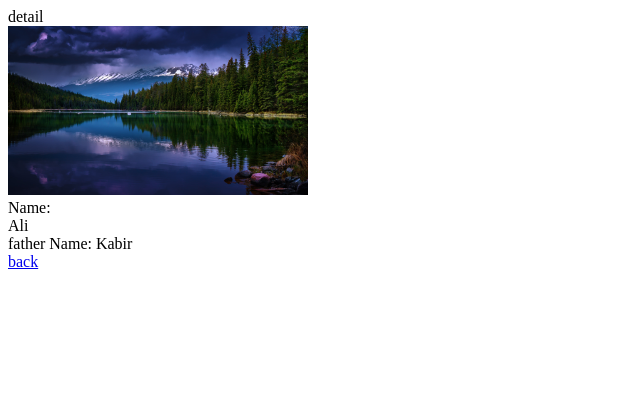
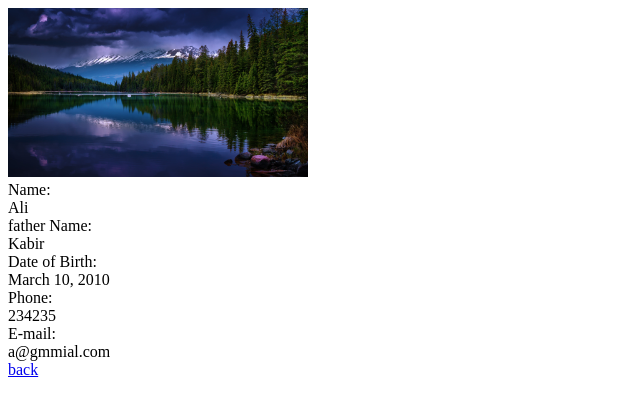
Before and after one commit to ShahedAhmadAhadi/django003, a Django app: template students/templates/students/detail.html in a window 1280 px wide. Shown: the top 416 px of the page, without its empty margins (0-640 px from the left). Run offline with Django 3.2, Linux system fonts and the light colour scheme; the template is opened without the code that fills it: values that come from a table or form of the project are taken from there, others are empty; data comes from the database, SQL or seed files in the repository; both versions use the stored data as it was after the commit.

Commit message:
refactor

```diff
--- a/students/templates/students/detail.html
+++ b/students/templates/students/detail.html
@@ -7,15 +7,20 @@
     <title>Document</title>
 </head>
 <body>
-    detail
     <div>
         <img src="{{ lst.s_image.url }}" width="300px" alt="">
     </div>
     <div>
         <div>Name: </div>
         <div>{{lst.s_name}}</div>
-
-        father Name: {{lst.s_father_name}}
+        <div>father Name: </div>
+        <div>{{lst.s_father_name}}</div>
+        <div>Date of Birth: </div>
+        <div>{{lst.s_birth}}</div>
+        <div>Phone: </div>
+        <div>{{lst.s_phone}}</div>
+        <div> E-mail: </div>
+        <div>{{lst.s_email}}</div>
 
     </div>
 
--- a/students/templates/students/index.html
+++ b/students/templates/students/index.html
@@ -31,7 +31,7 @@
 
         <tr>
             <td><a href="../home/{{ student.s_roll }}">{{ student.s_name }}</a></td>
-            <td>{{ student.s_father_name }}</td>
+            <td><a href="../home/{{ student.s_roll }}">{{ student.s_father_name }}</a></td>
             {% comment %} <td><a href="/update/{{student.s_roll}}/">update</a></td>
             <td><a href="/delete/{{student.s_roll}}/">delete</a></td> {% endcomment %}
         </tr>
```
Also changed, not shown: db.sqlite3.
